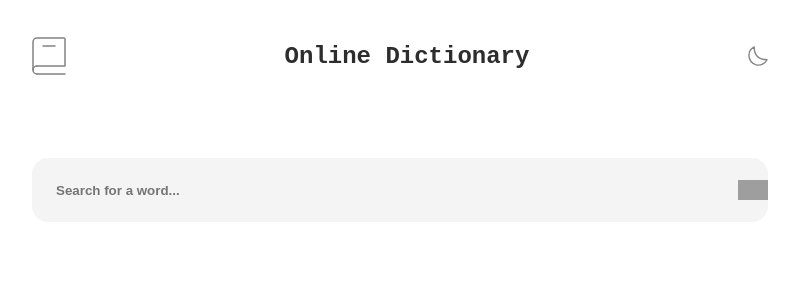
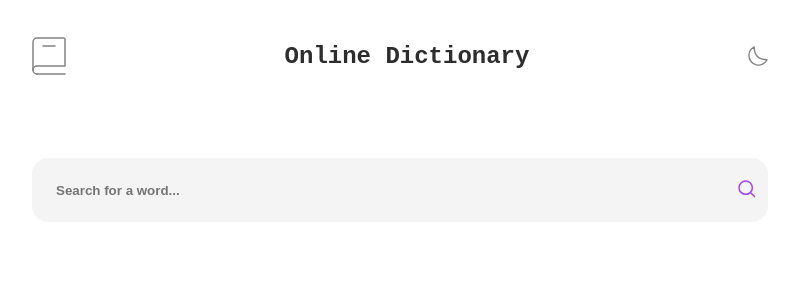
Before and after one commit to StefanPougatchev/dictionary-web-app, a React (Vite) app: page / in a window 1280 px wide. Shown: the top 300 px of the page, without its empty margins (240-1039 px from the left). Built offline with nearby package versions, Linux system fonts and the light colour scheme; grey boxes are pictures that could not be loaded.

Commit message:
updated all img src

```diff
--- a/src/components/Search.jsx
+++ b/src/components/Search.jsx
@@ -1,6 +1,7 @@
 /* eslint-disable react/prop-types */
 import { useState } from 'react';
 import styled from 'styled-components';
+import searchIcon from '../assets/images/icon-search.svg';
 
 const Search = ({ handleSearchClick }) => {
   const [searchTerm, setSearchTerm] = useState('');
@@ -64,7 +65,7 @@ const SearchInput = styled.input`
 `;
 
 const SearchButton = styled.button`
-  background: url('../assets/images/icon-search.svg') no-repeat;
+  background: url(${searchIcon}) no-repeat;
   border: none;
   height: 20px;
   width: 20px;
--- a/src/components/Source.jsx
+++ b/src/components/Source.jsx
@@ -1,5 +1,6 @@
 /* eslint-disable react/prop-types */
 import styled from 'styled-components';
+import newWindowIcon from '../assets/images/icon-new-window.svg';
 
 const Source = ({ url }) => {
   return (
@@ -8,7 +9,7 @@ const Source = ({ url }) => {
       <SourceTextContainer>
         <SourceText>Source</SourceText>
         <SourceLink href={url}>{url}</SourceLink>
-        <img src='../assets/images/icon-new-window.svg' />
+        <img src={newWindowIcon} />
       </SourceTextContainer>
     </SourceContainer>
   );
--- a/src/components/WordComponent.jsx
+++ b/src/components/WordComponent.jsx
@@ -1,6 +1,7 @@
 /* eslint-disable react/prop-types */
 import styled from 'styled-components';
 import useSound from 'use-sound';
+import soundIcon from '../assets/images/icon-play.svg';
 
 const WordComponent = ({ wordData }) => {
   const audioFile = wordData?.phonetics.find(
@@ -20,7 +21,7 @@ const WordComponent = ({ wordData }) => {
       </WordTitleContainer>
       <Icon
         onClick={playSound}
-        src='../assets/images/icon-play.svg'
+        src={soundIcon}
       />
     </WordComponentContainer>
   );
```
Also changed, not shown: 4 other files (tests, documents, lock files or other folders).
